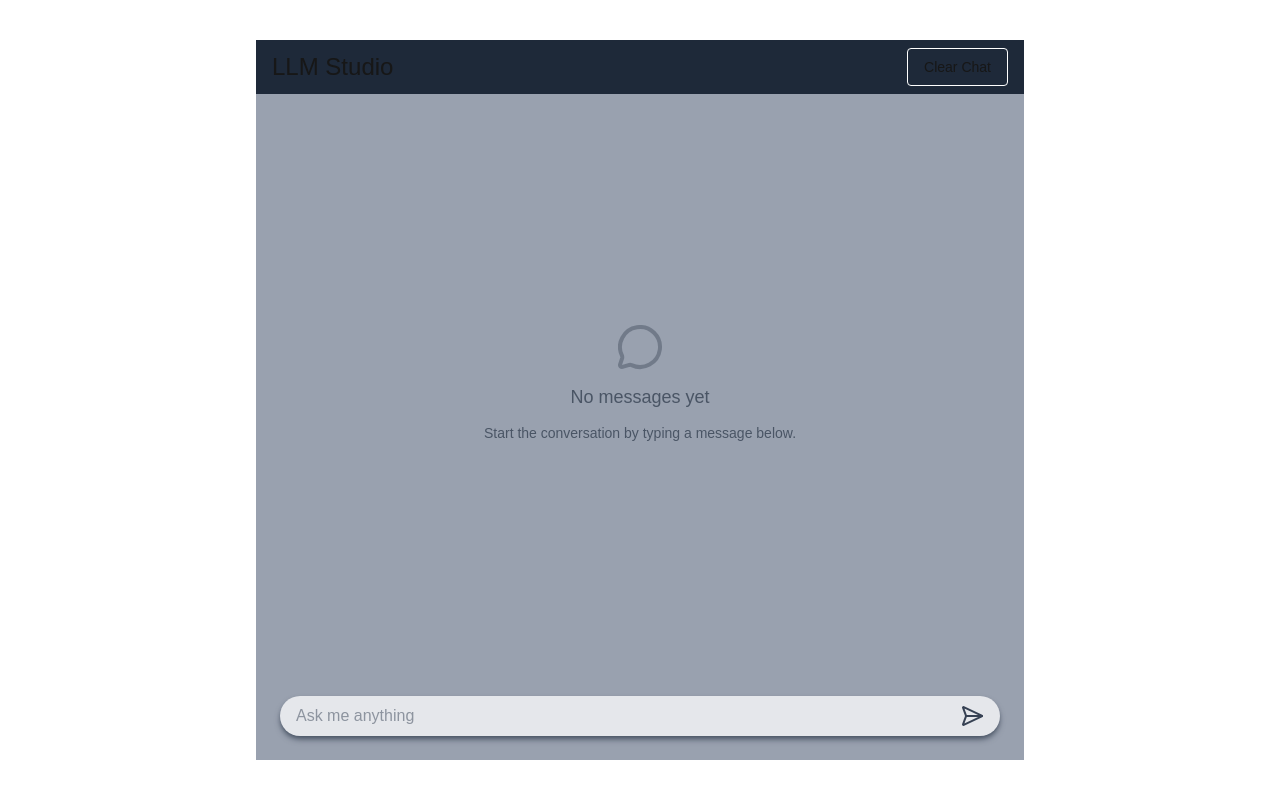
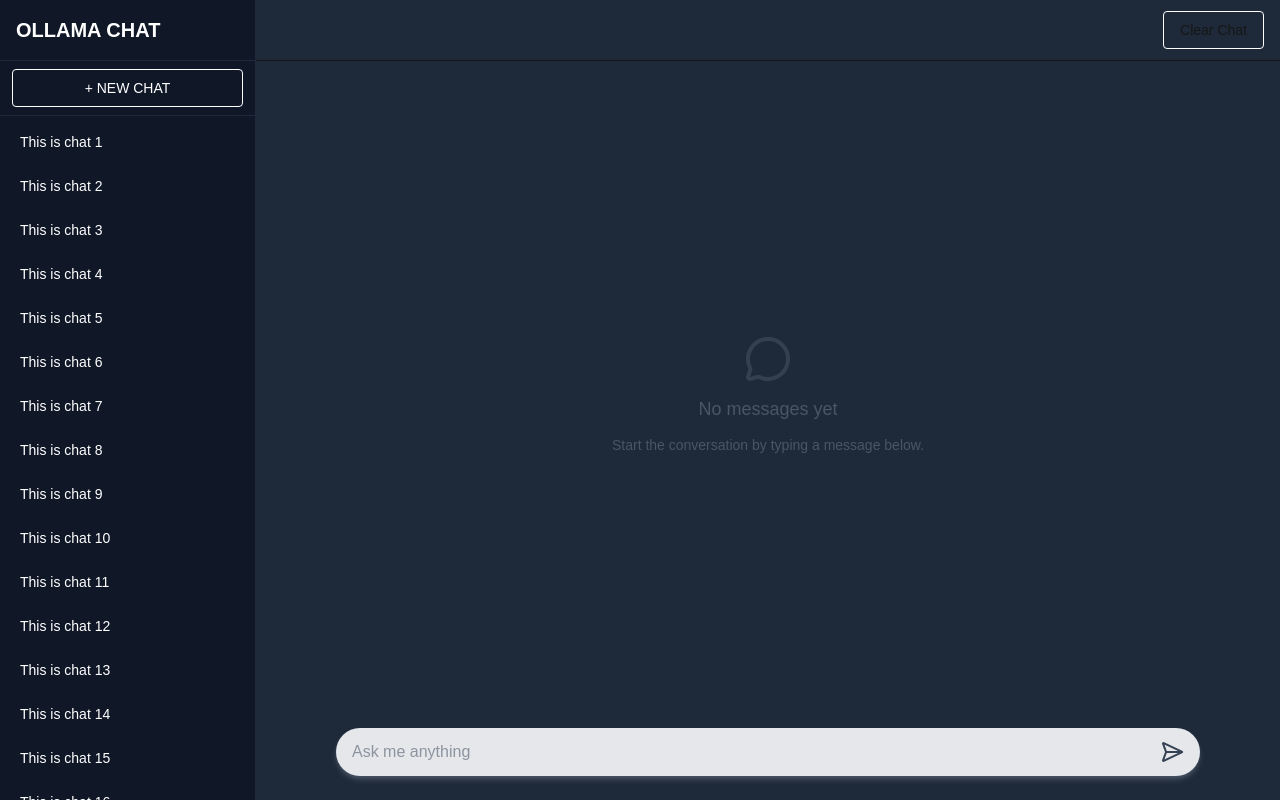
Before and after one commit to shubh24raut/llm-ai-chatbot-assistant, a Next.js app: page /chat in a window 1280 px wide. Built offline with nearby package versions, Linux system fonts and the light colour scheme; no server answers.

Commit message:
feat: sidebar and new chat UI

```diff
--- a/app/chat/page.jsx
+++ b/app/chat/page.jsx
@@ -1,23 +1,31 @@
 'use client'
 
-import React from 'react'
+import ChatSidebar from '../components/ChatSidebar'
 import ChatHeader from '../components/ChatHeader'
 import ChatMessage from '../components/ChatMessage'
 import ChatFooter from '../components/ChatFooter'
 import { useChat } from '../hooks/useChat'
 
-const ChatPage = () => {
-    const { isLoading, messages, sendMessage, clearAllChat } = useChat();
+export default function ChatPage() {
+  const { isLoading, messages, sendMessage, clearAllChat } = useChat()
 
   return (
-        <div className='flex items-center justify-center  h-full w-full p-2 sm:p-6 md:p-10 overflow-hidden'>
-            <div className='flex flex-col w-full max-w-3xl h-full'>
+    <div className="flex h-screen w-full overflow-hidden">
+      {/* Sidebar */}
+      <ChatSidebar />
+
+      {/* Main Chat Area */}
+      <div className="flex flex-col flex-1 h-full bg-gray-800">
         <ChatHeader clearAllChat={clearAllChat} />
+
+        {/* Messages scroll area */}
+        <div className="flex-1 overflow-y-auto  ">
           <ChatMessage isLoading={isLoading} messages={messages} />
+        </div>
+
+        {/* Input */}
         <ChatFooter isLoading={isLoading} sendMessage={sendMessage} />
       </div>
     </div>
   )
 }
-
-export default ChatPage
--- a/app/components/ChatBubble.jsx
+++ b/app/components/ChatBubble.jsx
@@ -6,21 +6,20 @@ const ChatBubble = ({ type = "assistant", message }) => {
 
     return (
         <div
-            className={`w-full flex ${isUser ? "justify-end" : "justify-start"
-                } mb-3`}
+            className={`w-full flex ${isUser ? "justify-end" : "justify-start"} mb-3`}
         >
             <div
                 className={`
 
-          px-5 py-3
+          px-2 py-3
           rounded-2xl
         text-[15px]
 leading-[1.6]
 tracking-[0.1px]
           whitespace-pre-wrap
           ${isUser
-                        ? "bg-gray-800 text-white rounded-br-md max-w-[70%]"
-                        : " bg-gray-500 text-black rounded-bl-md"
+                        ? "bg-gray-300 text-black  rounded-br-md max-w-[70%]"
+                        : " text-white"
                     }
         `}
             >
@@ -46,11 +45,7 @@ tracking-[0.1px]
                         }
 
                         // Normal paragraph
-                        return (
-                            <p key={index}>
-                                {renderTextWithLinks(trimmed)}
-                            </p>
-                        );
+                        return <p key={index}>{renderTextWithLinks(trimmed)}</p>;
                     })}
                 </ul>
             </div>
--- a/app/components/ChatFooter.jsx
+++ b/app/components/ChatFooter.jsx
@@ -14,8 +14,8 @@ const ChatFooter = ({ isLoading, sendMessage }) => {
 
 
     return (
-        <div className='w-full bg-gray-400 text-black p-6'>
-            <div className='w-full flex   rounded-3xl px-4 bg-gray-200 shadow-md shadow-gray-600 py-2 items-center space-x-2'>
+        <div className='w-full max-w-4xl mx-auto  px-4  text-black '>
+            <div className='w-full flex mb-6  rounded-3xl px-4 bg-gray-200 shadow-md shadow-gray-600 py-3 items-center space-x-2'>
                 <input
                     disabled={isLoading}
                     value={singleMessage}
--- a/app/components/ChatHeader.jsx
+++ b/app/components/ChatHeader.jsx
@@ -7,9 +7,9 @@ const ChatHeader = ({ clearAllChat }) => {
   }
 
   return (
-    <div className='flex items-center justify-between text-2xl py-2 bg-gray-800 px-4'>
+    <div className='flex items-center justify-between text-2xl py-[11px] border-b px-4'>
       <span >
-        LLM Studio
+        {/* LLM Studio */}
       </span>
       <button onClick={clearAll} className='text-sm border border-white px-4 py-2 rounded cursor-pointer'>Clear Chat</button>
     </div>
--- a/app/components/ChatMessage.jsx
+++ b/app/components/ChatMessage.jsx
@@ -15,7 +15,7 @@ const ChatMessage = ({ isLoading, messages }) => {
     }, [messages, isLoading]);
 
     return (
-        <div ref={containerRef} className='h-full w-full px-8 py-4 bg-gray-400 text-black flex flex-col space-y-2 overflow-y-auto'>
+        <div ref={containerRef} className='h-full w-full max-w-4xl mx-auto px-2  py-4  text-black flex flex-col space-y-2 overflow-y-auto scrollbar-hide '>
             {messages?.length > 0 ? messages.map((msg, idx) => <ChatBubble key={idx} type={msg.role} message={msg.content} />) : <div className="flex flex-col items-center justify-center h-full text-center text-gray-600 space-y-3">
                 <MessageCircle size={48} className="opacity-50" />
                 <p className="text-lg font-medium">No messages yet</p>
--- /dev/null
+++ b/app/components/ChatSidebar.jsx
@@ -0,0 +1,24 @@
+'use client'
+
+const ChatSidebar = () => {
+    return (
+        <div className="h-screen w-64 bg-gray-900 text-white hidden md:flex flex-col border-r border-gray-800">
+            <h2 className="text-xl font-bold px-4 py-4 border-b border-gray-800">OLLAMA CHAT</h2>
+            <div className="px-3 flex items-center justify-center border-b border-gray-800">
+                <div className="flex justify-center w-full px-2 py-2 rounded my-2 mx-auto border text-sm text-center">+  NEW CHAT</div>
+            </div>
+            <div className=" flex mt-2 flex-col gap-2 overflow-y-auto px-3  pb-6 h-full">
+                {Array.from({ length: 20 }).map((_, i) => (
+                    <div
+                        key={i}
+                        className="w-full h-20 text-left  hover:bg-gray-800 rounded-md p-2 text-sm "
+                    >
+                        This is chat {i + 1}
+                    </div>
+                ))}
+            </div>
+        </div>
+    );
+};
+
+export default ChatSidebar;
--- a/app/globals.css
+++ b/app/globals.css
@@ -25,7 +25,6 @@ body {
   font-family: Arial, Helvetica, sans-serif;
 }
 
-
 /* Modern slick scrollbar */
 ::-webkit-scrollbar {
   width: 6px;
@@ -49,3 +48,13 @@ body {
   scrollbar-width: thin;
   scrollbar-color: rgba(0, 0, 0, 0.4) transparent;
 }
+
+@layer utilities {
+  .scrollbar-hide {
+    scrollbar-width: none !important; /* Firefox */
+    -ms-overflow-style: none !important; /* IE/Edge */
+  }
+  .scrollbar-hide::-webkit-scrollbar {
+    display: none !important; /* Chrome/Safari */
+  }
+}
--- a/app/layout.jsx
+++ b/app/layout.jsx
@@ -25,7 +25,7 @@ export default function RootLayout({ children }) {
       <body
         className={`${geistSans.variable} ${geistMono.variable} antialiased`}
       >
-        <div className="w-full max-w-6xl mx-auto h-screen">
+        <div className="min-h-screen h-screen w-screen overflow-hidden flex">
           <AuthProvider>
             {children}
           </AuthProvider>
```
Lines whose indentation alone changed are shown as unchanged.
